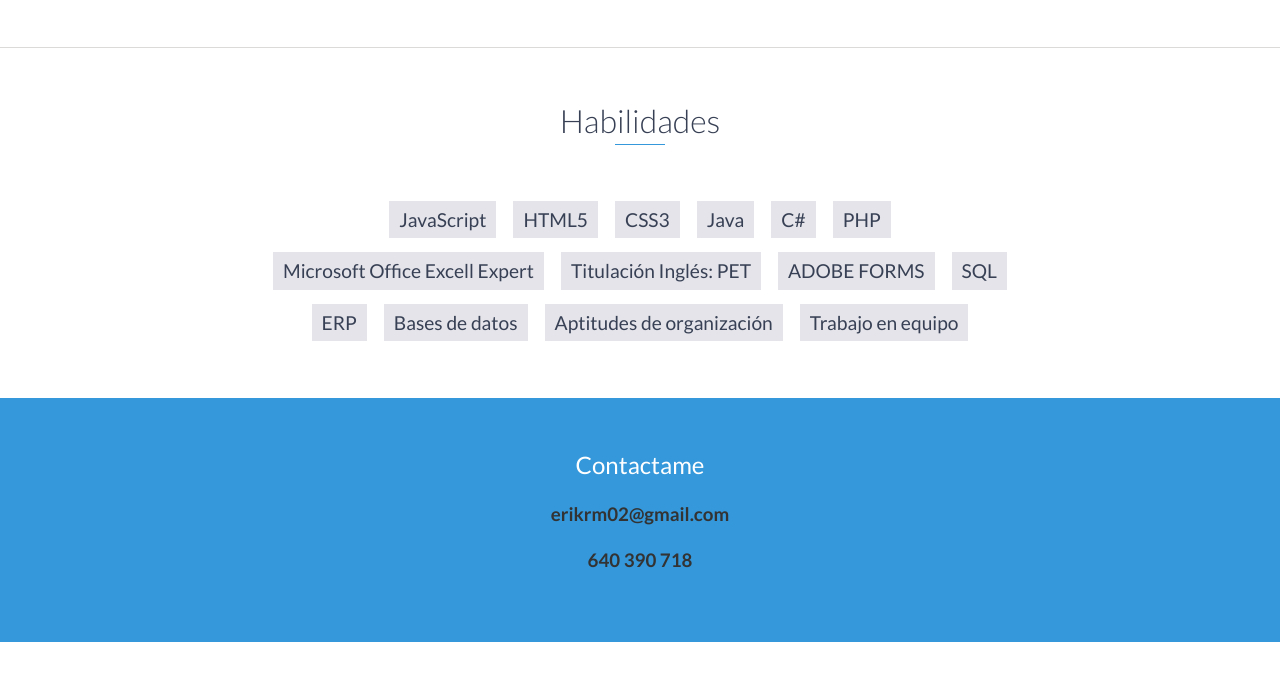
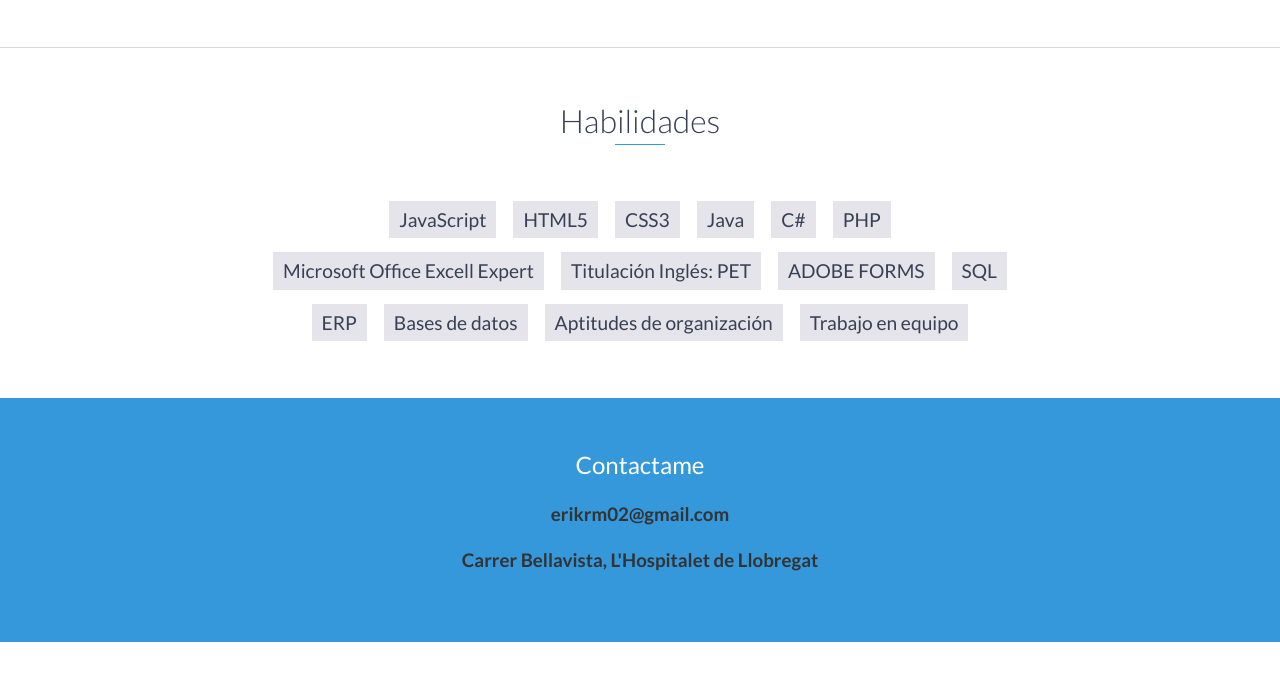
Before and after one commit to Erik-Ruiz/PaginaWeb_CV, a website: page index.html in a window 1280 px wide. Shown: the part 2112-2787 px from the top of the page. Drawn offline with nearby package versions, Linux system fonts and the light colour scheme.

Commit message:
Eliminar el telefono

```diff
--- a/index.html
+++ b/index.html
@@ -217,7 +217,7 @@
     <div id="contact">
         <h2>Contactame</h2>
         <h3>erikrm02@gmail.com</h3>
-        <h3>640 390 718</h3>
+        <h3>Carrer Bellavista, L'Hospitalet de Llobregat</h3>
 
         <!-- End #contact-form -->
     </div>
```
